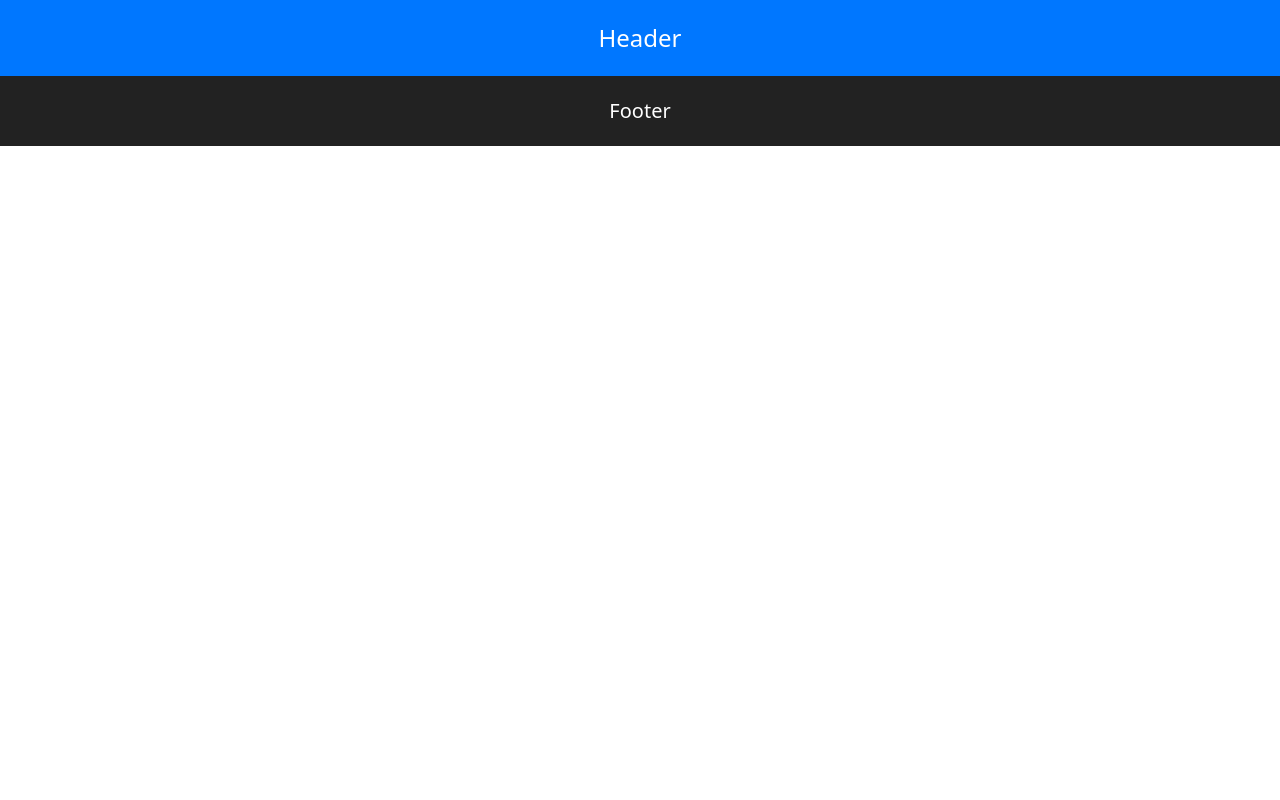
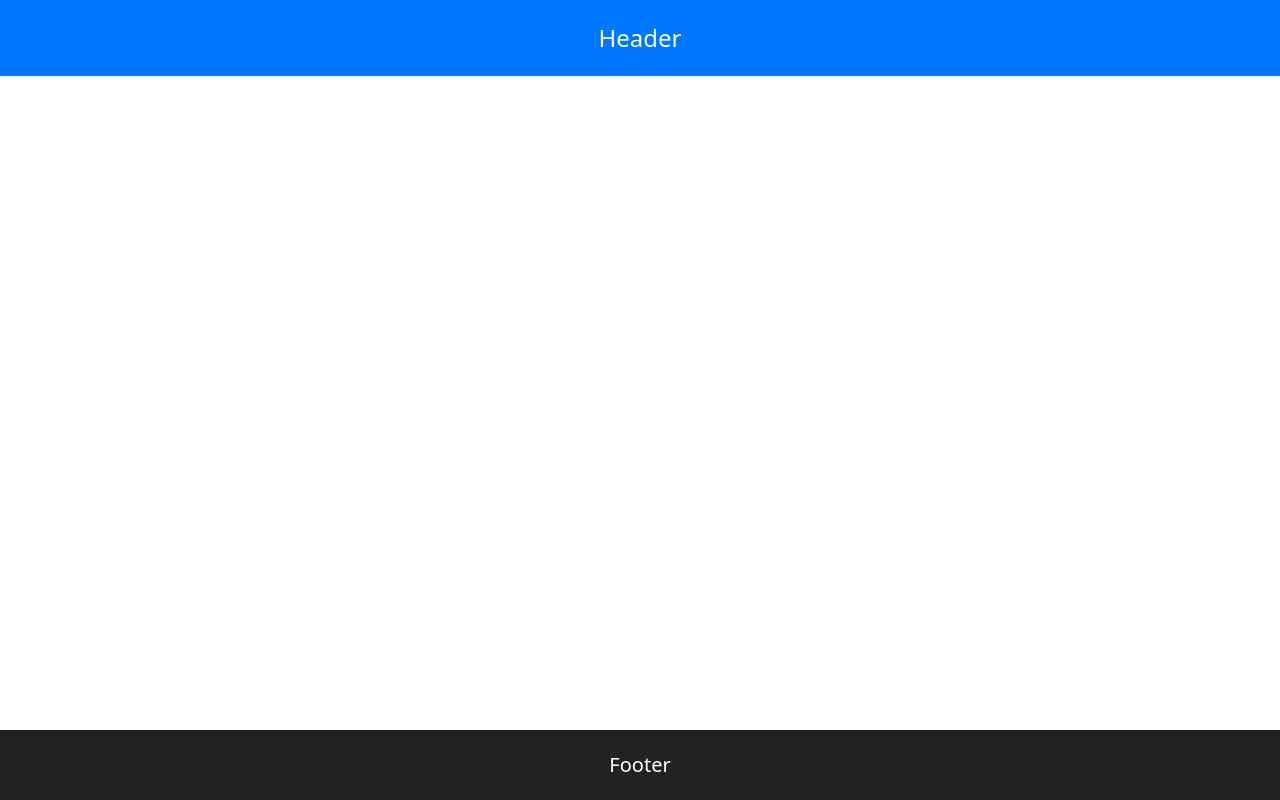
Before and after one commit to SolomonRJ/testing, a React (Vite) app: page / in a window 1280 px wide. Built offline with nearby package versions, Linux system fonts and the light colour scheme.

Commit message:
tesing header n footer

```diff
--- a/src/App.css
+++ b/src/App.css
@@ -10,21 +10,20 @@ html, body, #root {
   width: 100%;
 }
 
-/* Use dynamic viewport height for stable layout */
 .app-container {
   display: flex;
   flex-direction: column;
-  min-height: 100dvh; /* Dynamic Viewport Height */
+  justify-content: space-between; /* Push header to top and footer to bottom */
+  min-height: 100dvh; /* Viewport height */
 }
 
-/* Header and footer take fixed heights */
+/* Header and Footer Styles */
 .header {
   background-color: #0077ff;
   color: white;
   padding: 20px;
   text-align: center;
   font-size: 24px;
-  flex-shrink: 0;
 }
 
 .footer {
@@ -33,10 +32,4 @@ html, body, #root {
   padding: 20px;
   text-align: center;
   font-size: 20px;
-  flex-shrink: 0;
 }
-
-/* Optional: middle space filler (if you want) */
-/* .content {
-  flex: 1;
-} */
```
